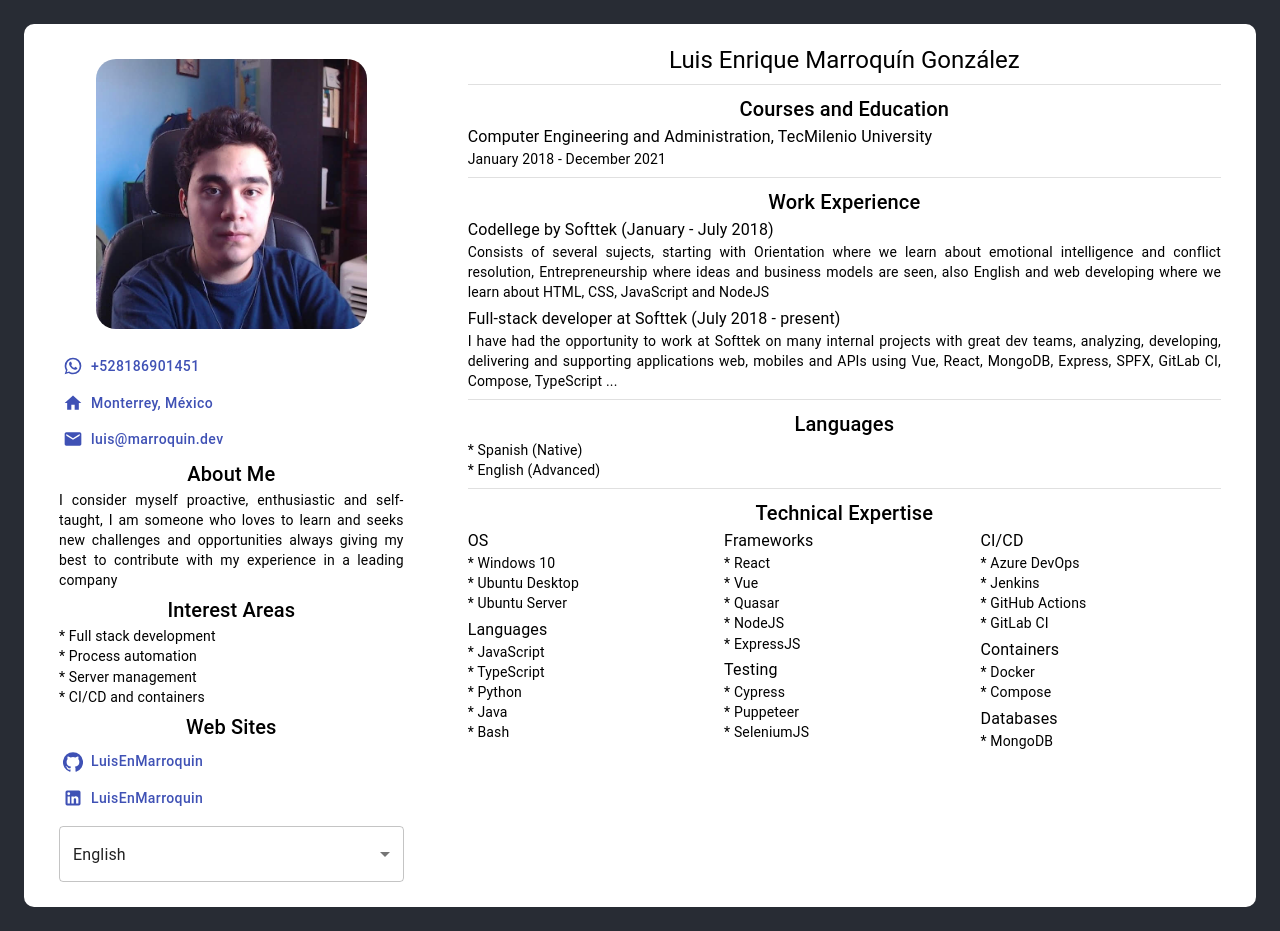
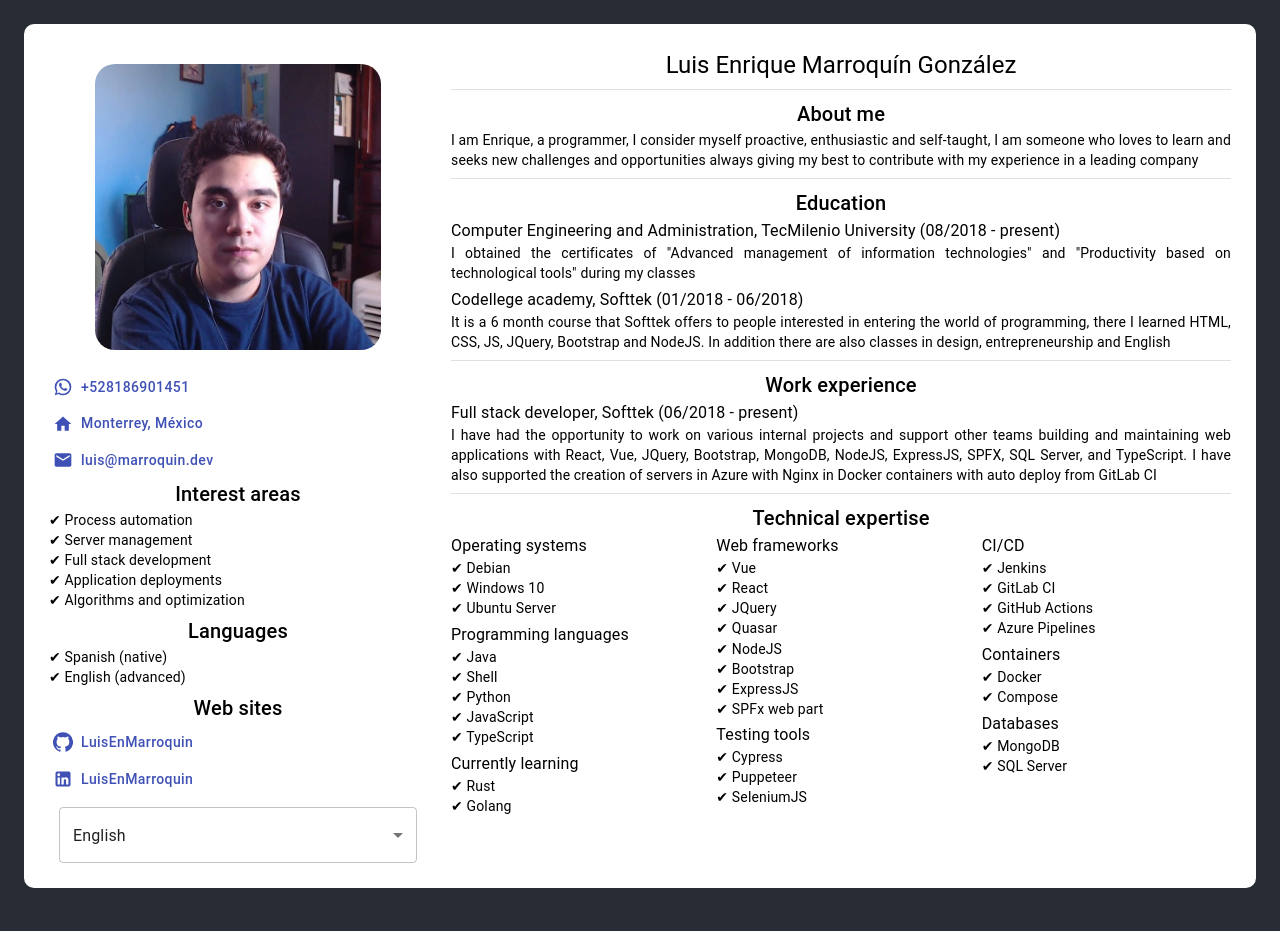
Before and after one commit to LuisEnMarroquin/curriculum-vitae, a React (Create React App) app: page / in a window 1280 px wide. Built offline with nearby package versions, Linux system fonts and the light colour scheme.

Commit message:
Project fully refactored, better pdfs and better descriptions

```diff
--- a/package.json
+++ b/package.json
@@ -23,7 +23,7 @@
     "start": "react-scripts start",
     "build": "react-scripts build",
     "lint": "standard --fix",
-    "pdf": "nodemon pdf.js"
+    "pdf": "nodemon pdf.js --watch pdf.js --verbose"
   },
   "eslintConfig": {
     "extends": "react-app"
--- a/pdf.js
+++ b/pdf.js
@@ -1,11 +1,11 @@
 const { existsSync, mkdirSync } = require('fs')
-const puppeteer = require('puppeteer');
+const puppeteer = require('puppeteer'); // Dont remove this semicolon
 
 (async () => {
   const build = './build'
   if (await !existsSync(build)) await mkdirSync(build)
 
-  const pagePDF = { width: 1400, height: 980, pageRanges: '1-1', printBackground: true }
+  const pagePDF = { width: 1295, height: 850, pageRanges: '1-1', printBackground: true }
 
   const browser = await puppeteer.launch({ headless: true })
   const page = await browser.newPage()
--- /dev/null
+++ b/src/components/MyFullName.tsx
@@ -0,0 +1,20 @@
+import Divider from '@material-ui/core/Divider'
+import { useTheme } from '@material-ui/core/styles'
+import Typography from '@material-ui/core/Typography'
+import useMediaQuery from '@material-ui/core/useMediaQuery'
+
+function MyFullName({ showMobile = false }: { showMobile?: boolean }) {
+  const theme = useTheme()
+  const desktopSize = useMediaQuery(theme.breakpoints.up('md'))
+  const fullName = <Typography variant="h5" align='center' gutterBottom>Luis Enrique Marroquín González</Typography>
+  return (
+    showMobile
+      ? desktopSize ? null : fullName
+      : !desktopSize ? null : <span>
+        {fullName}
+        <Divider />
+      </span>
+  )
+}
+
+export default MyFullName
--- a/src/components/ProfileImg.tsx
+++ b/src/components/ProfileImg.tsx
@@ -11,7 +11,7 @@
     }
   },
   bg: {
-    width: '95%'
+    width: '90%'
   },
   md: {
     width: '50%'
--- a/src/components/SimpleList.tsx
+++ b/src/components/SimpleList.tsx
@@ -1,26 +1,33 @@
+import Divider from '@material-ui/core/Divider'
 import Typography from '@material-ui/core/Typography'
 
 interface ISimpleList {
   title?: string | null
   subtitle?: string | null
   contents?: string | Array<string> | null
+  hr?: boolean | null
 }
 
-function SimpleList({ title = null, subtitle = null, contents = null }: ISimpleList) {
+function SimpleList({ title = null, subtitle = null, contents = null, hr = false }: ISimpleList) {
   return (
     <div>
       {
         !title ? null : <Typography variant='h6' align='center'>{title}</Typography>
-      } {
+      }
+      {
         !subtitle ? null : <Typography variant='body1' align='justify'>{subtitle}</Typography>
-      } {
+      }
+      {
         !contents ? null
           : typeof contents === 'string'
             ? <Typography variant='body2' align='justify' gutterBottom={true}>{contents}</Typography>
             : contents.map((item, index) => {
               let isLast = contents.length === (index + 1) ? true : false
-              return <Typography key={`${title}-${index}`} variant='body2' align='left' gutterBottom={isLast}>* {item}</Typography>
+              return <Typography key={`${title}-${index}`} variant='body2' align='left' gutterBottom={isLast}>✔ {item}</Typography>
             })
+      }
+      {
+        hr ? <Divider /> : null
       }
     </div>
   )
--- a/src/i18n/all.ts
+++ b/src/i18n/all.ts
@@ -1,9 +1,13 @@
+const calculateAge = () => {
+  var ageDfMs = Date.now() - new Date('1999-10-16').getTime()
+  return Math.abs(new Date(ageDfMs).getUTCFullYear() - 1970)
+}
+
 const all = {
-  calcAge: () => {
-    var ageDfMs = Date.now() - new Date('1999-10-16').getTime()
-    var ageDate = new Date(ageDfMs)
-    return Math.abs(ageDate.getUTCFullYear() - 1970)
-  }
+  edad: calculateAge(),
+  cdlg: '01/2018 - 06/2018',
+  tecm: '08/2018 - present',
+  sftk: '06/2018 - present',
 }
 
 export default all
--- a/src/i18n/en.ts
+++ b/src/i18n/en.ts
@@ -1,22 +1,31 @@
-// import all from './all';
+import all from './all'
 
 const en = {
-  years: 'years',
-  objMain: 'About Me',
-  interests: 'Interest Areas',
-  projects: 'Web Sites',
-  aboutMe: 'I consider myself proactive, enthusiastic and self-taught, I am someone who loves to learn and seeks new challenges and opportunities always giving my best to contribute with my experience in a leading company',
-  knowTitle: 'Technical Expertise',
-  codelleMain: 'Codellege by Softtek (January - July 2018)',
-  codelleText: 'Consists of several sujects, starting with Orientation where we learn about emotional intelligence and conflict resolution, Entrepreneurship where ideas and business models are seen, also English and web developing where we learn about HTML, CSS, JavaScript and NodeJS',
-  softtekMain: 'Full-stack developer at Softtek (July 2018 - present)',
-  softtekText: 'I have had the opportunity to work at Softtek on many internal projects with great dev teams, analyzing, developing, delivering and supporting applications web, mobiles and APIs using Vue, React, MongoDB, Express, SPFX, GitLab CI, Compose, TypeScript ...',
-  study: 'Courses and Education',
-  careerMain: 'Computer Engineering and Administration, TecMilenio University',
-  careerText: 'January 2018 - December 2021',
-  experience: 'Work Experience',
-  langText: 'Languages',
-  langOpts: ['Spanish (Native)', 'English (Advanced)']
+  inteMain: 'Interest areas',
+  inteOpts: [
+    'Process automation',
+    'Server management',
+    'Full stack development',
+    'Application deployments',
+    'Algorithms and optimization'
+  ],
+  i18nMain: 'Languages',
+  i18nOpts: [
+    'Spanish (native)',
+    'English (advanced)'
+  ],
+  webSites: 'Web sites',
+  abmeMain: 'About me',
+  abmeText: 'I am Enrique, a programmer, I consider myself proactive, enthusiastic and self-taught, I am someone who loves to learn and seeks new challenges and opportunities always giving my best to contribute with my experience in a leading company',
+  cdlgMain: `Codellege academy, Softtek (${all.cdlg})`,
+  cdlgText: 'It is a 6 month course that Softtek offers to people interested in entering the world of programming, there I learned HTML, CSS, JS, JQuery, Bootstrap and NodeJS. In addition there are also classes in design, entrepreneurship and English',
+  sftkMain: `Full stack developer, Softtek (${all.sftk})`,
+  sftkText: 'I have had the opportunity to work on various internal projects and support other teams building and maintaining web applications with React, Vue, JQuery, Bootstrap, MongoDB, NodeJS, ExpressJS, SPFX, SQL Server, and TypeScript. I have also supported the creation of servers in Azure with Nginx in Docker containers with auto deploy from GitLab CI',
+  estudios: 'Education',
+  tecmMain: `Computer Engineering and Administration, TecMilenio University (${all.tecm})`,
+  tecmText: 'I obtained the certificates of "Advanced management of information technologies" and "Productivity based on technological tools" during my classes',
+  workExpe: 'Work experience',
+  techMain: 'Technical expertise',
 }
 
 export default en
--- a/src/index.scss
+++ b/src/index.scss
@@ -17,18 +17,14 @@
   padding-top: 24px;
   padding-bottom: 24px;
   section {
-    padding: 15px;
+    padding: 25px;
     border-radius: 10px;
     background-color: white;
   }
 }
 
-.mainWrapper {
-  padding: 5px 20px 10px 20px;
-}
-
 #selectLang {
-  padding-top: 10px;
+  padding: 10px 10px 0px 10px;
 }
 
 @media print {
--- a/src/pages/Main.tsx
+++ b/src/pages/Main.tsx
@@ -1,88 +1,81 @@
-import { useState } from 'react';
-import en from 'i18n/en';
-import es from 'i18n/es';
+import { useState } from 'react'
+
+import en from 'i18n/en'
+import es from 'i18n/es'
 
 import ButtonLink from 'components/ButtonLink'
+import MyFullName from 'components/MyFullName'
 import ProfileImg from 'components/ProfileImg'
 import SelectLang from 'components/SelectLang'
 import SimpleList from 'components/SimpleList'
 
-import HomeIcon from '@material-ui/icons/Home';
-import EmailIcon from '@material-ui/icons/Email';
-import GitHubIcon from '@material-ui/icons/GitHub';
-import LinkedInIcon from '@material-ui/icons/LinkedIn';
-import WhatsAppIcon from '@material-ui/icons/WhatsApp';
-
-import Grid from '@material-ui/core/Grid';
-import Divider from '@material-ui/core/Divider';
-import Container from '@material-ui/core/Container';
-import Typography from '@material-ui/core/Typography';
+import Grid from '@material-ui/core/Grid'
+import HomeIcon from '@material-ui/icons/Home'
+import EmailIcon from '@material-ui/icons/Email'
+import GitHubIcon from '@material-ui/icons/GitHub'
+import Container from '@material-ui/core/Container'
+import LinkedInIcon from '@material-ui/icons/LinkedIn'
+import WhatsAppIcon from '@material-ui/icons/WhatsApp'
 
 function Main() {
-  const [lang, setLang] = useState(en);
-  const [language, setLanguage] = useState(1);
+  const [lang, setLang] = useState(en)
+  const [langID, setLangID] = useState(1)
 
-  const changeLanguage = (id:number) => {
-    setLanguage(id)
+  const changeLanguage = (id: number) => {
+    setLangID(id)
     if (id === 1) setLang(en)
     if (id === 2) setLang(es)
   }
 
-  const email = 'luis@marroquin.dev', phone = '528186901451'
+  const email = 'luis@marroquin.dev', phone = '154109681825'.split('').reverse().join('')
 
   return (
     <Container className="mainContainer">
       <section>
         <Grid container spacing={3}>
           <Grid item xs={12} sm={12} md={4}>
-            <div className="mainWrapper">
-              <ProfileImg/>
-              <ButtonLink href={"https://wa.me/" + phone} text={"+" + phone} icon={<WhatsAppIcon/>} />
-              <ButtonLink href="https://www.google.com.mx/maps/place/Monterrey,+Nuevo+Leon" text="Monterrey, México" icon={<HomeIcon/>} />
-              <ButtonLink href={"mailto:" + email} text={email} icon={<EmailIcon/>} />
-              <SimpleList title={lang.objMain} contents={lang.aboutMe} />
-              <SimpleList title={lang.interests} contents={[ 'Full stack development', 'Process automation', 'Server management', 'CI/CD and containers' ]} />
-              <SimpleList title={lang.projects} />
-              <ButtonLink href="https://github.com/LuisEnMarroquin" text="LuisEnMarroquin" icon={<GitHubIcon/>} />
-              <ButtonLink href="https://www.linkedin.com/in/luisenmarroquin" text="LuisEnMarroquin" icon={<LinkedInIcon/>} />
-              <SelectLang language={language} change={changeLanguage} />
-            </div>
+            <ProfileImg />
+            <MyFullName showMobile={true} />
+            <ButtonLink href={"https://wa.me/" + phone} text={"+" + phone} icon={<WhatsAppIcon />} />
+            <ButtonLink href="https://www.google.com.mx/maps/place/Monterrey,+Nuevo+Leon" text="Monterrey, México" icon={<HomeIcon />} />
+            <ButtonLink href={"mailto:" + email} text={email} icon={<EmailIcon />} />
+            <SimpleList title={lang.inteMain} contents={lang.inteOpts} />
+            <SimpleList title={lang.i18nMain} contents={lang.i18nOpts} />
+            <SimpleList title={lang.webSites} />
+            <ButtonLink href="https://github.com/LuisEnMarroquin" text="LuisEnMarroquin" icon={<GitHubIcon />} />
+            <ButtonLink href="https://www.linkedin.com/in/luisenmarroquin" text="LuisEnMarroquin" icon={<LinkedInIcon />} />
+            <SelectLang language={langID} change={changeLanguage} />
           </Grid>
           <Grid item xs={12} sm={12} md={8}>
-            <div className="mainWrapper">
-              <Typography variant="h5" align='center' gutterBottom>Luis Enrique Marroquín González</Typography>
-              <Divider />
-              <SimpleList title={lang.study} />
-              <SimpleList subtitle={lang.careerMain} contents={lang.careerText} />
-              <Divider />
-              <SimpleList title={lang.experience} />
-              <SimpleList subtitle={lang.codelleMain} contents={lang.codelleText} />
-              <SimpleList subtitle={lang.softtekMain} contents={lang.softtekText} />
-              <Divider />
-              <SimpleList title={lang.langText} contents={lang.langOpts} />
-              <Divider />
-              <SimpleList title={lang.knowTitle} />
+            <MyFullName />
+            <SimpleList title={lang.abmeMain} contents={lang.abmeText} hr={true} />
+            <SimpleList title={lang.estudios} />
+            <SimpleList subtitle={lang.tecmMain} contents={lang.tecmText} />
+            <SimpleList subtitle={lang.cdlgMain} contents={lang.cdlgText} hr={true} />
+            <SimpleList title={lang.workExpe} />
+            <SimpleList subtitle={lang.sftkMain} contents={lang.sftkText} hr={true} />
+            <SimpleList title={lang.techMain} />
             <Grid container spacing={2}>
               <Grid item xs={12} sm={12} md={4}>
-                  <SimpleList subtitle='OS' contents={[ 'Windows 10', 'Ubuntu Desktop', 'Ubuntu Server' ]} />
-                  <SimpleList subtitle='Languages' contents={[ 'JavaScript', 'TypeScript', 'Python', 'Java', 'Bash' ]} />
+                <SimpleList subtitle='Operating systems' contents={['Debian', 'Windows 10', 'Ubuntu Server']} />
+                <SimpleList subtitle='Programming languages' contents={['Java', 'Shell', 'Python', 'JavaScript', 'TypeScript']} />
+                <SimpleList subtitle='Currently learning' contents={['Rust', 'Golang']} />
               </Grid>
               <Grid item xs={12} sm={12} md={4}>
-                  <SimpleList subtitle='Frameworks' contents={[ 'React', 'Vue', 'Quasar', 'NodeJS', 'ExpressJS' ]} />
-                  <SimpleList subtitle='Testing' contents={[ 'Cypress', 'Puppeteer', 'SeleniumJS' ]} />
+                <SimpleList subtitle='Web frameworks' contents={['Vue', 'React', 'JQuery', 'Quasar', 'NodeJS', 'Bootstrap', 'ExpressJS', 'SPFx web part']} />
+                <SimpleList subtitle='Testing tools' contents={['Cypress', 'Puppeteer', 'SeleniumJS']} />
               </Grid>
               <Grid item xs={12} sm={12} md={4}>
-                  <SimpleList subtitle='CI/CD' contents={[ 'Azure DevOps', 'Jenkins', 'GitHub Actions', 'GitLab CI' ]} />
-                  <SimpleList subtitle='Containers' contents={[ 'Docker', 'Compose' ]} />
-                  <SimpleList subtitle='Databases' contents={[ 'MongoDB' ]} />
+                <SimpleList subtitle='CI/CD' contents={['Jenkins', 'GitLab CI', 'GitHub Actions', 'Azure Pipelines']} />
+                <SimpleList subtitle='Containers' contents={['Docker', 'Compose']} />
+                <SimpleList subtitle='Databases' contents={['MongoDB', 'SQL Server']} />
               </Grid>
             </Grid>
-            </div>
           </Grid>
         </Grid>
       </section>
     </Container>
-  );
+  )
 }
 
-export default Main;
+export default Main
```
Also changed, not shown: src/i18n/es.ts (+26 -17 lines), src/index.tsx (+5 -5 lines), 2 other files (tests, documents, lock files or other folders). Lines whose indentation alone changed are shown as unchanged.
